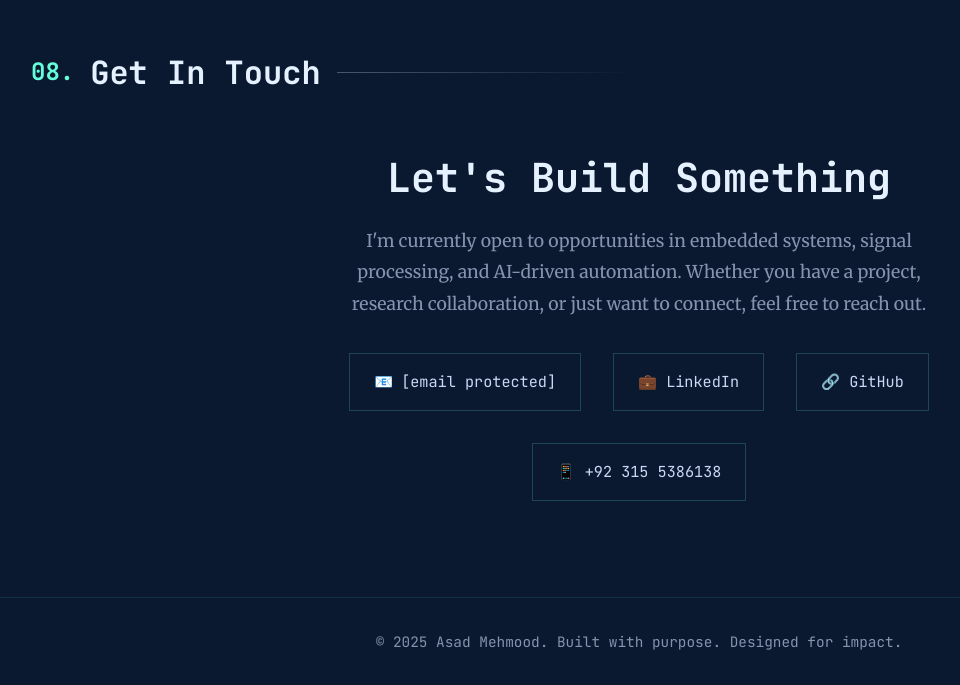
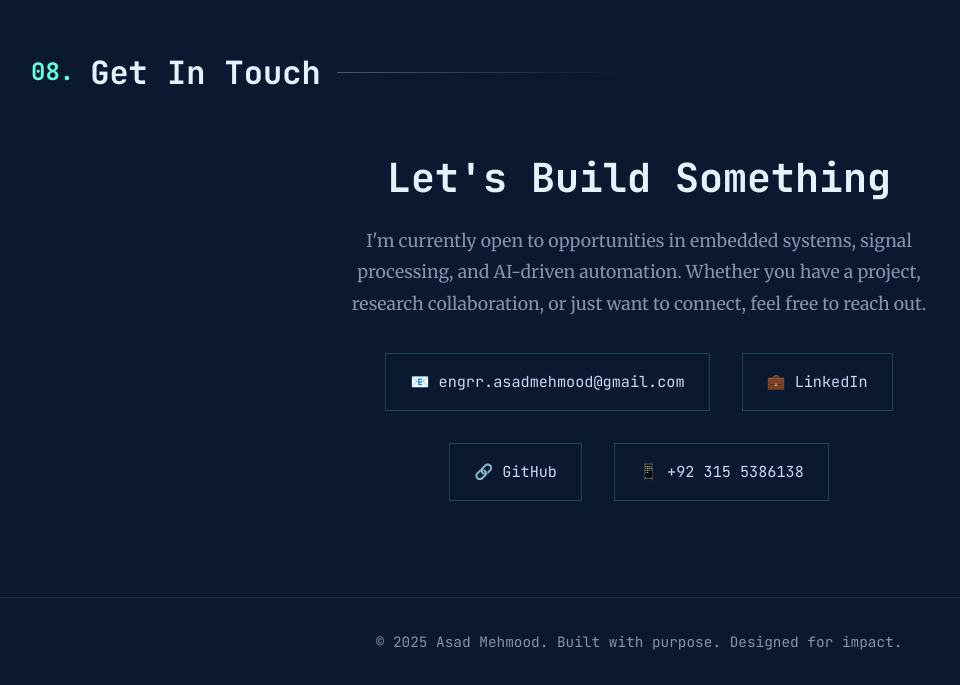
Before and after one commit to asadmehmood2/asadmehmood.github.io, a plain HTML site: page index.html in a window 1280 px wide. Shown: the part 7492-8177 px from the top of the page, without its empty margins (1-961 px from the left). Drawn offline with Linux system fonts and the light colour scheme.

Commit message:
Add files via upload

```diff
--- a/index.html
+++ b/index.html
@@ -922,6 +922,8 @@
             border: 1px solid rgba(100, 255, 218, 0.2);
             transition: var(--transition);
             white-space: nowrap;
+            overflow: hidden;
+            text-overflow: ellipsis;
         }
 
         .social-link:hover {
@@ -1596,8 +1598,8 @@
                 feel free to reach out.
             </p>
             <div class="contact-links">
-                <a href="/cdn-cgi/l/email-protection#aacfc4cdd8d884cbd9cbcec7cfc2c7c5c5ceeacdc7cbc3c684c9c5c7" class="social-link">
-                    📧 <span class="__cf_email__" data-cfemail="cca9a2abbebee2adbfada8a1a9a4a1a3a3a88caba1ada5a0e2afa3a1">[email&#160;protected]</span>
+                <a href="mailto:engrr.asadmehmood@gmail.com" class="social-link">
+                    📧 engrr.asadmehmood@gmail.com
                 </a>
                 <a href="https://www.linkedin.com/in/asad-mehmood2" target="_blank" class="social-link">
                     💼 LinkedIn
```
